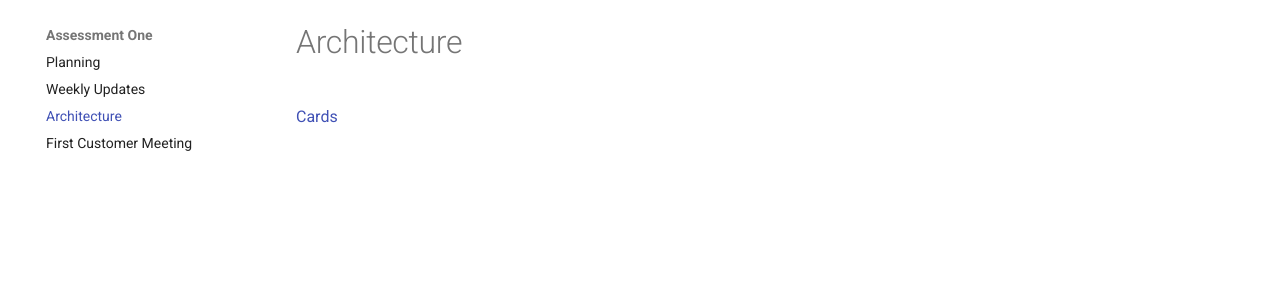
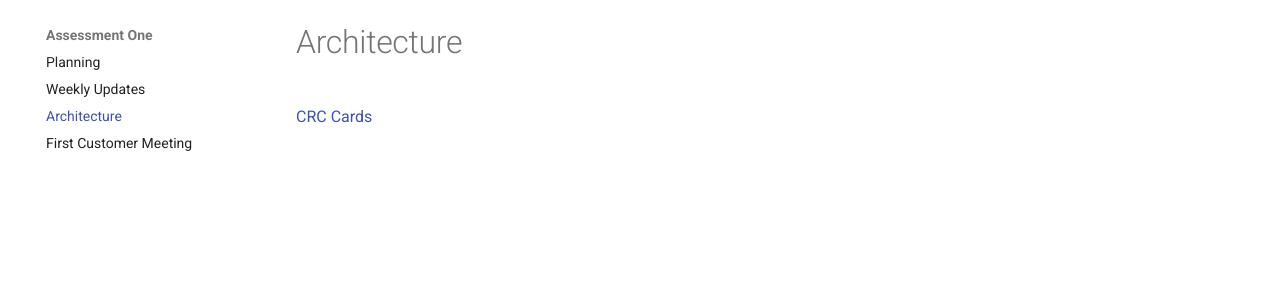
Before and after one commit to ENG1-Group-2/ENG1-Group-2.github.io---archive, an MkDocs documentation site: the page built from docs/one/architecture.md, in a window 1280 px wide. Shown: the part 124-424 px from the top of the page. Built offline with MkDocs 1.6.1 and Material for MkDocs 9.7.7, drawn with Linux system fonts in a browser that asks for light colours.

Commit message:
Up to date attachments

```diff
--- a/docs/one/architecture.md
+++ b/docs/one/architecture.md
@@ -1 +1 @@
-[Cards]("https://drive.google.com/file/d/1Gx043hEL0z1bXP2IylfSL87_bIXuISij/view?usp=share_link")
+[CRC Cards]("https://drive.google.com/file/d/1Gx043hEL0z1bXP2IylfSL87_bIXuISij/view?usp=share_link")
```
Also changed, not shown: docs/downloads.md (+1 -1 lines).
